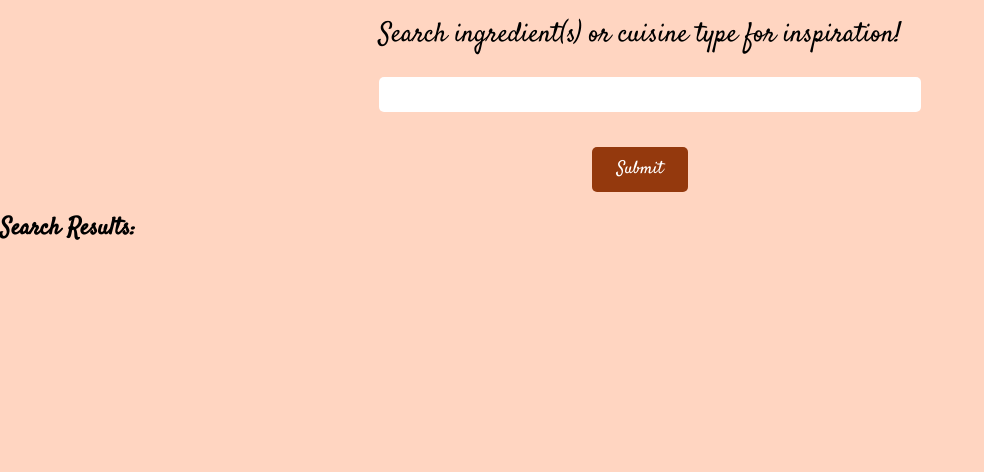
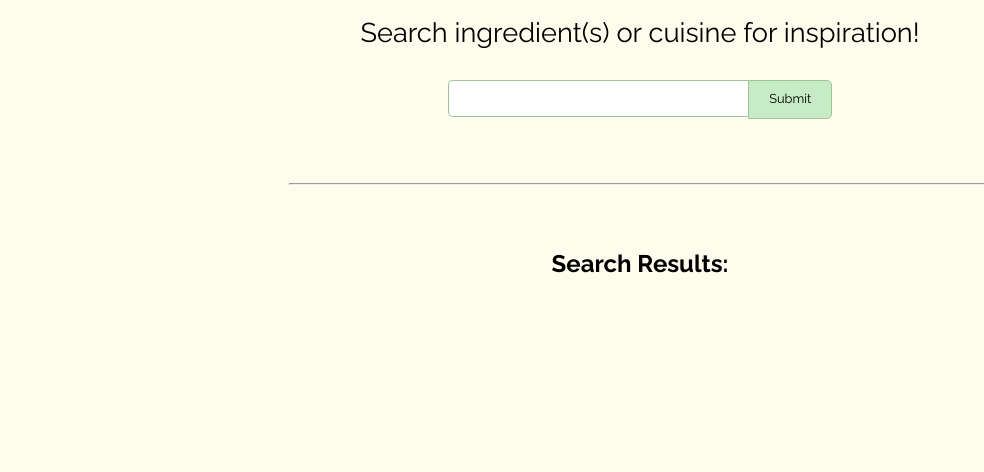
Before and after one commit to SamsenRd/my-app, a React app: page / in a window 1280 px wide. Shown: the part 328-800 px from the top of the page, without its empty margins (0-984 px from the left). Built offline with nearby package versions, Linux system fonts and the light colour scheme.

Commit message:
JS and CSS changes.

```diff
--- a/public/index.html
+++ b/public/index.html
@@ -27,7 +27,7 @@
     <title>Food Recipes</title>
     <link rel="preconnect" href="https://fonts.googleapis.com">
     <link rel="preconnect" href="https://fonts.gstatic.com" crossorigin>
-    <link href="https://fonts.googleapis.com/css2?family=Satisfy&display=swap" rel="stylesheet">
+    <link href="https://fonts.googleapis.com/css2?family=Raleway:ital,wght@0,100..900;1,100..900&display=swap" rel="stylesheet">
   </head>
   <body>
     <noscript>You need to enable JavaScript to run this app.</noscript>
--- a/src/HomePage.mjs
+++ b/src/HomePage.mjs
@@ -1,5 +1,5 @@
 import React from 'react'
-import recipeIconImg from "./images/recipe-icon.jpeg"
+import recipeIconImg from "./images/logo-icon.svg"
 
 export default function HomePage(){
     const [searchQuery, setSearchQuery] = React.useState('')
@@ -25,7 +25,7 @@ export default function HomePage(){
             <div className='homepage-container'>
                 <img src={recipeIconImg} className="recipe-logo" alt="Image of the recipe logo."/>
                 <form onSubmit={handleSubmit}>
-                    <label htmlFor="search" className="recipe-label">Search ingredient(s) or cuisine type for inspiration!</label><br/><br/>
+                    <label htmlFor="search" className="recipe-label">Search ingredient(s) or cuisine for inspiration!</label><br/><br/>
                     <input
                         type='text'
                         id="search"
@@ -37,38 +37,22 @@ export default function HomePage(){
                     <input type="submit" value="Submit" className='recipe-submit'/>
                 </form>
             </div>
+            <hr className='horizontal-line'/>
 
             <div className='search-results'>
-                <h2>Search Results:</h2>
+                <h2 className='search-results-title'>Search Results:</h2>
+                <div className='recipe-container'>
                     {searchResults.map(recipe => {
                         return (
                             <>
-                                <div key={recipe.id}></div>
-                                <h3>{recipe.title}</h3>
-                                <img src={recipe.image} alt={recipe.title} />
-                                {recipe.missedIngredients && (
-                                    <div>
-                                        <p>Missed ingredients:</p>
-                                        <ul>
-                                            {recipe.missedIngredients.map(ingredient => {
-                                                <li key={ingredient.id}>{ingredient.original}</li>
-                                            })}
-                                        </ul>
-                                    </div>
-                                )}
-                                {recipe.usedIngredients && (
-                                    <div>
-                                        <p>Used ingredients:</p>
-                                        <ul>
-                                            {recipe.usedIngredients.map(ingredient => {
-                                                <li key={ingredient.id}>{ingredient.original}</li>
-                                            })}
-                                        </ul>
-                                    </div>
-                                )}
+                                <div key={recipe.id}>
+                                    <h3 className='recipe-title'>{recipe.title}</h3>
+                                    <img src={recipe.image} alt={recipe.title} className='recipe-img'/>
+                                </div>
                             </>
                         )
                     })}
+                </div>
             </div>
         </>
     )
--- a/src/index.css
+++ b/src/index.css
@@ -1,10 +1,13 @@
 body {
   margin: 0;
-  font-family: "satisfy", cursive, sans-serif;
+  font-family: "Raleway", sans-serif;
   font-weight: 400;
+  font-optical-sizing: auto;
   font-style: normal;
   box-sizing: border-box;
-  background-color: #FFD5C1;
+  background-color: #FEFDED;
+  background-repeat: no-repeat;
+  /* background-color: #FFD5C1; */
 }
 
 /*Main Items*/
@@ -32,25 +35,58 @@ form{
   text-align: center;
 }
 .recipe-searchBar{
-  border: none;
+  border: 1px solid #A1C398;
+  border-right: none;
   padding: 10px;
-  width: 100%;
-  border-radius: 5px;
+  width: 50%;
+  border-top-left-radius: 5px;
+  border-bottom-left-radius: 5px;
+  background-color:white;
+  margin-top: 1em;
 
 }
 .recipe-submit{
-  margin-top: 2em;
-  border: none;
-  padding: 10px 25px;
-  border-radius: 5px;
-  font-size: 1.1rem;
-  font-family: "satisfy", cursive, sans-serif;
+  border-top-right-radius: 5px;
+  border-bottom-right-radius: 5px;
+  border: 1px solid #A1C398;
+  padding: 10px 20px 11.4px;
+  font-size: 0.8rem;
+  font-family: "Raleway", sans-serif;
   cursor: pointer;
-  background-color: #94390D;
-  color: white;
+  background-color: #C6EBC5;
+  color: black;
 }
 
 .recipe-submit:hover{
-  background-color: #F9Ca00;
+  background-color: #A1C398;
   color: black;
 }
+
+.horizontal-line{
+  width: 700px;
+  margin-top: 4em;
+  margin-bottom: 4em;
+}
+
+/*Search results*/
+
+.search-results-title{
+  text-align: center;
+  margin-bottom: 2em;
+}
+
+.recipe-container{
+  display: flex;
+  flex-direction: row;
+  justify-content: center;
+  flex-wrap: wrap;
+}
+
+.recipe-title{
+  text-align: center;
+}
+
+.recipe-img{
+  width: 300px;
+  padding: 20px;
+}
```
Also changed, not shown: src/images/logo-icon.svg (added), src/images/recipe-icon.jpeg (deleted).
